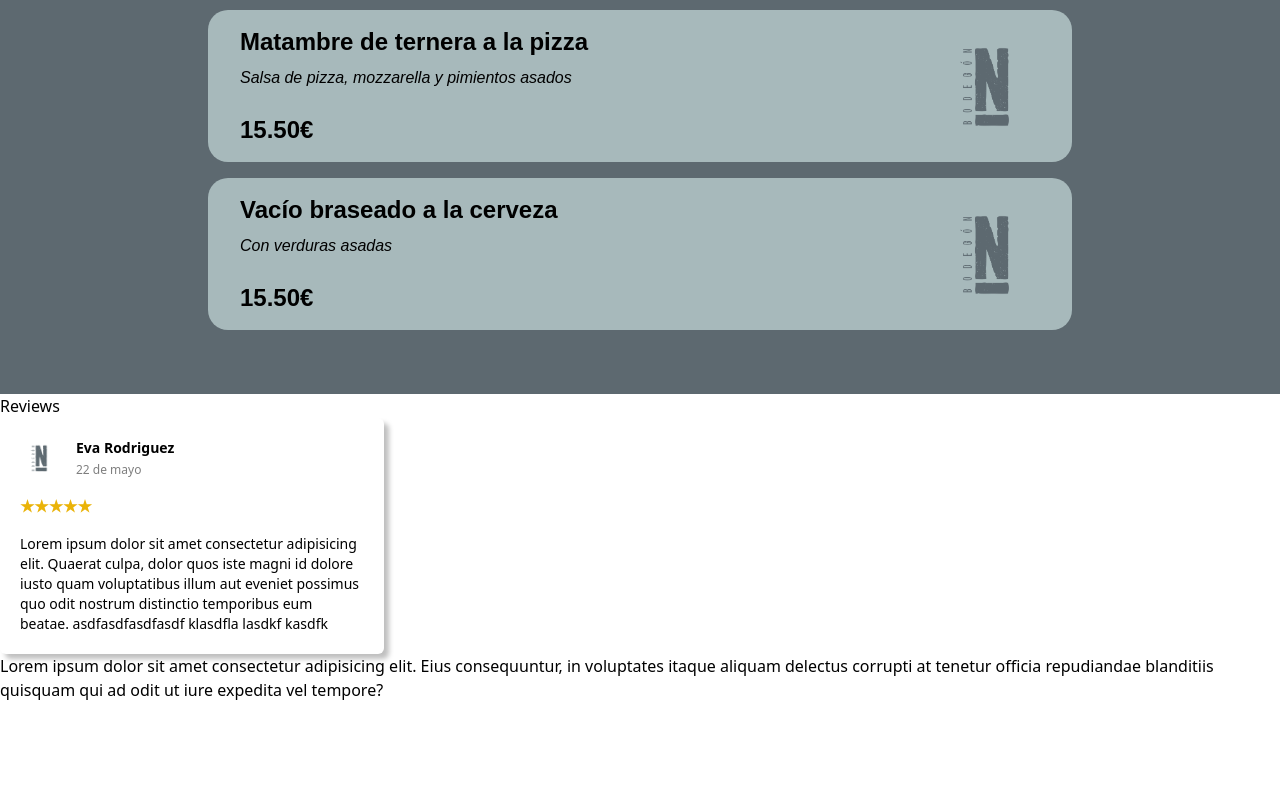
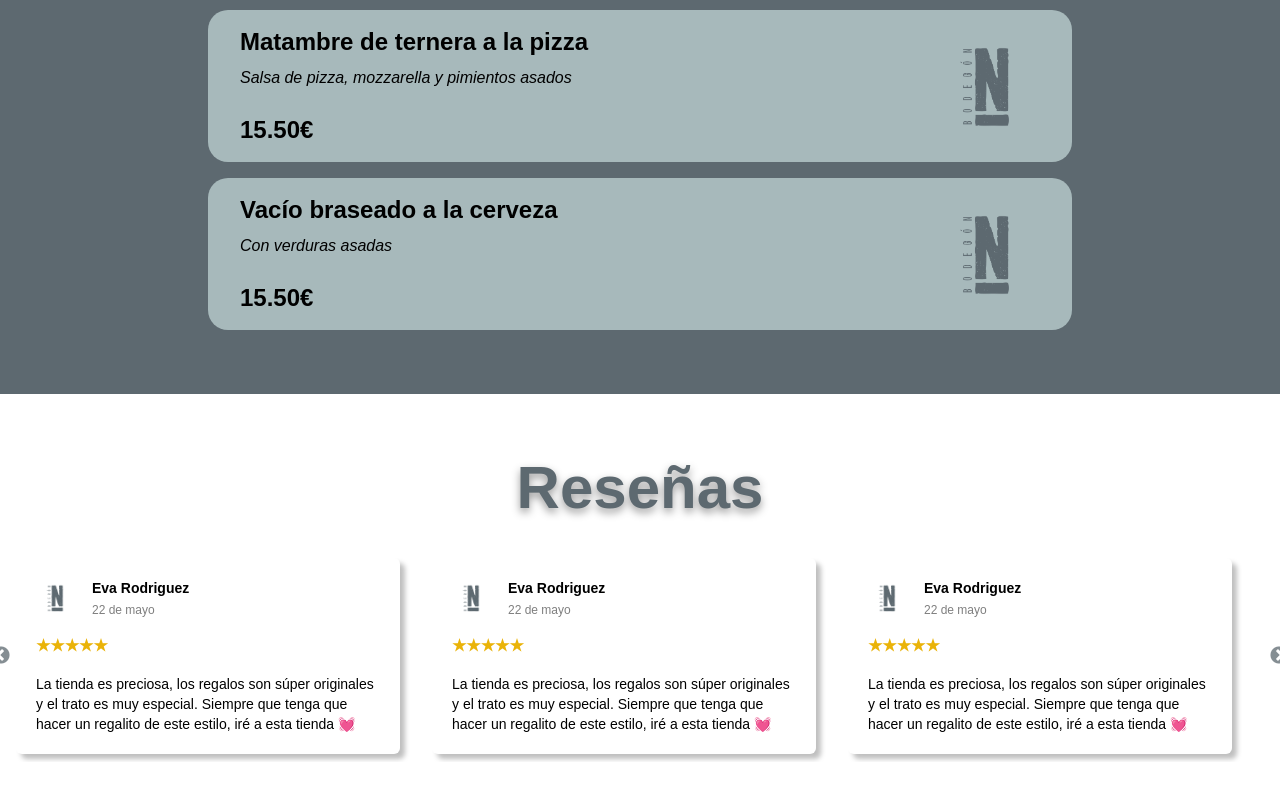
Before and after one commit to facuareosa/nigro_web, a React (Vite) app: page / in a window 1280 px wide. Shown: the part 2278-3078 px from the top of the page. Before the commit the page ends 2980 px from the top, so only its background shows below. Built offline with nearby package versions, Linux system fonts and the light colour scheme; a web font is replaced by a local one.

Commit message:
agregado slider de reseñas

```diff
--- a/index.html
+++ b/index.html
@@ -4,17 +4,6 @@
     <meta charset="UTF-8" />
     <link rel="icon" type="image/svg+xml" href="/vite.svg" />
     <link rel="stylesheet" href="./src/reset.css" />
-    <link
-      rel="stylesheet"
-      type="text/css"
-      charset="UTF-8"
-      href="https://cdnjs.cloudflare.com/ajax/libs/slick-carousel/1.6.0/slick.min.css"
-    />
-    <link
-      rel="stylesheet"
-      type="text/css"
-      href="https://cdnjs.cloudflare.com/ajax/libs/slick-carousel/1.6.0/slick-theme.min.css"
-    />
     <meta name="viewport" content="width=device-width, initial-scale=1.0" />
     <title>Bodegón Nigro</title>
   </head>
--- a/package.json
+++ b/package.json
@@ -14,7 +14,8 @@
     "react": "^18.2.0",
     "react-dom": "^18.2.0",
     "react-icons": "^5.0.1",
-    "react-slick": "^0.30.2"
+    "react-slick": "^0.30.2",
+    "slick-carousel": "^1.8.1"
   },
   "devDependencies": {
     "@types/react": "^18.2.64",
--- a/src/App.css
+++ b/src/App.css
@@ -0,0 +1,3 @@
+.slick-prev::before, .slick-next::before{
+    font-size: 3rem;
+}
--- a/src/components/ReviewCard.jsx
+++ b/src/components/ReviewCard.jsx
@@ -25,7 +25,7 @@ function ReviewCard() {
 
   return (
 
-      <div className='min-h-[12.25rem] w-96 rounded-md bg-white p-5 shadow-custom flex flex-col items-start gap-4'>
+      <div className='min-h-[12.25rem] my-2 w-96 rounded-md bg-white p-5 shadow-custom flex flex-col items-start gap-4'>
 
         <div className='w-full flex justify-start gap-4'>
           <div className='w-10 h-10'>
@@ -47,11 +47,11 @@ function ReviewCard() {
           ref={ref}
           style={{
             display: isOpen ? 'flex' : '-webkit-box',
-            WebkitLineClamp: 6,
+            WebkitLineClamp: 5,
             WebkitBoxOrient: 'vertical'
           }}
         >
-                Lorem ipsum dolor sit amet consectetur adipisicing elit. Quaerat culpa, dolor quos iste magni id dolore iusto quam voluptatibus illum aut eveniet possimus quo odit nostrum distinctio temporibus eum beatae. asdfasdfasdfasdf klasdfla lasdkf kasdfk
+               La tienda es preciosa, los regalos son súper originales y el trato es muy especial. Siempre que tenga que hacer un regalito de este estilo, iré a esta tienda 💓
           </p>
         </div>
         {showBtn &&(
--- a/src/components/SliderRev.jsx
+++ b/src/components/SliderRev.jsx
@@ -1,31 +1,55 @@
 import React from 'react'
 import Slider from "react-slick";
+import "slick-carousel/slick/slick.css";
+import "slick-carousel/slick/slick-theme.css";
 import ReviewCard from './ReviewCard';
 
 function SliderRev() {
+    function SampleNextArrow(props) {
+        const { className, style, onClick } = props;
+        return (
+          <div
+            className={className}
+            style={{ ...style, display: "block"}}
+            onClick={onClick}
+          />
+        );
+      }
+      function SamplePrevArrow(props) {
+        const { className, style, onClick } = props;
+        return (
+          <div
+            className={className}
+            style={{ ...style, display: "block"}}
+            onClick={onClick}
+          />
+        );
+      }
     var settings = {
-        dots: true,
-        infinite: false,
-        speed: 500,
-        slidesToShow: 4,
-        slidesToScroll: 4,
+        dots: false,
+        infinite: true,
+        speed: 700,
+        slidesToShow: 3,
+        slidesToScroll: 1,
         initialSlide: 0,
+        nextArrow: <SampleNextArrow />,
+        prevArrow: <SamplePrevArrow />,
         responsive: [
           {
             breakpoint: 1024,
             settings: {
               slidesToShow: 3,
-              slidesToScroll: 3,
+              slidesToScroll: 1,
               infinite: true,
-              dots: true
+              dots: false
             }
           },
           {
             breakpoint: 600,
             settings: {
               slidesToShow: 2,
-              slidesToScroll: 2,
-              initialSlide: 2
+              slidesToScroll: 1,
+              initialSlide: 1
             }
           },
           {
@@ -38,8 +62,18 @@ function SliderRev() {
         ]
       };
   return (
-    <div>
-        <ReviewCard />
+    <div className='slider-container w-full'>
+        <Slider {...settings}>
+            <ReviewCard />
+            <ReviewCard />
+            <ReviewCard />
+            <ReviewCard />
+            <ReviewCard />
+            <ReviewCard />
+            <ReviewCard />
+            <ReviewCard />
+            <ReviewCard />
+        </Slider>
     </div>
   )
 }
--- a/src/index.css
+++ b/src/index.css
@@ -1,3 +1,21 @@
 @tailwind base;
 @tailwind components;
 @tailwind utilities;
+
+.slick-prev, .slick-next{
+
+}
+
+.slick-prev::before, .slick-next::before{
+    color: #5D6970;
+}
+.slick-prev.slick-disabled:before{
+    opacity: 1;
+}
+
+@media screen and (max-width: 767px) {
+    .slick-prev::before,
+    .slick-next::before {
+        display: none;
+    }
+}
--- a/src/sections/Reviews.jsx
+++ b/src/sections/Reviews.jsx
@@ -3,11 +3,12 @@ import SliderRev from '../components/SliderRev'
 
 function Reviews() {
   return (
-    <div>
-        <p>Reviews</p>
-        <SliderRev/>
-        <p>Lorem ipsum dolor sit amet consectetur adipisicing elit. Eius consequuntur, in voluptates itaque aliquam delectus corrupti at tenetur officia repudiandae blanditiis quisquam qui ad odit ut iure expedita vel tempore?</p>
-    </div>
+    <section className='py-8 font-saira'>
+        <div className='flex flex-col bg-white gap-8 px-4 w-full max-w-7xl my-8 mx-auto items-center'>
+            <h2 className='font-saira font-bold text-6xl text-custom-gray drop-shadow-custom'>Reseñas</h2>
+            <SliderRev/>
+        </div>
+    </section>
   )
 }
 
```
Also changed, not shown: 1 other file (tests, documents, lock files or other folders).
